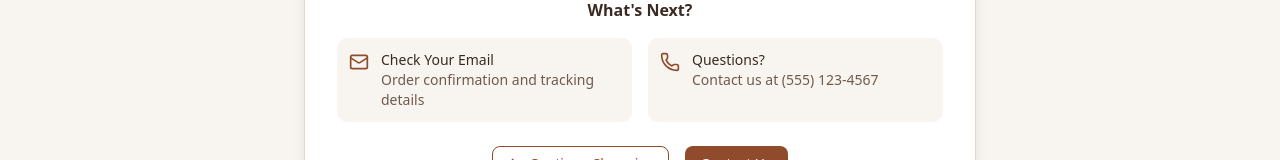
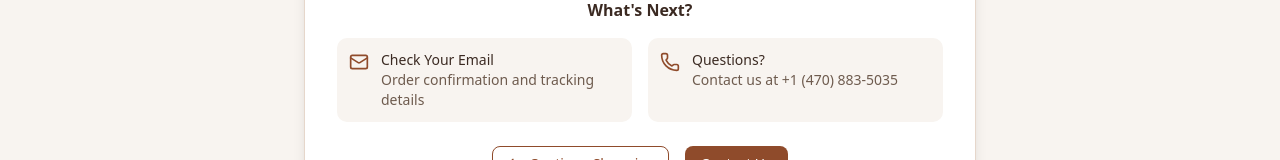
Before and after one commit to BlissB27/Blissb, a Next.js app in the folder blissb-ecommerce/: page /order-success in a window 1280 px wide. Shown: the part 595-755 px from the top of the page. Built offline with nearby package versions, Linux system fonts and the light colour scheme; no server answers.

Commit message:
cambio de telf

```diff
--- a/blissb-ecommerce/src/app/order-success/page.tsx
+++ b/blissb-ecommerce/src/app/order-success/page.tsx
@@ -151,7 +151,7 @@ function OrderSuccessContent() {
                   <div className="text-left">
                     <p className="font-medium text-[#3B2A22]">Questions?</p>
                     <p className="text-[#6E5B4E]">
-                      Contact us at (555) 123-4567
+                      Contact us at +1 (470) 883-5035
                     </p>
                   </div>
                 </div>
```
